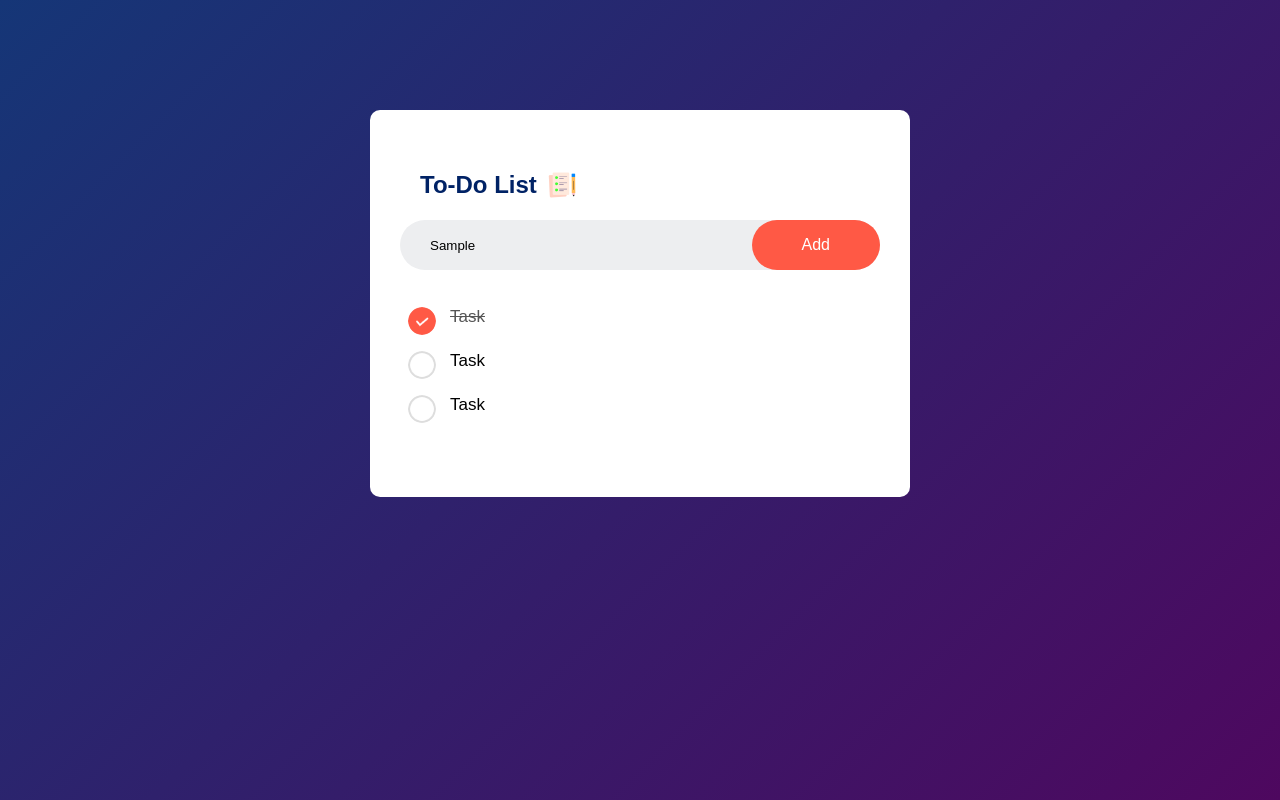
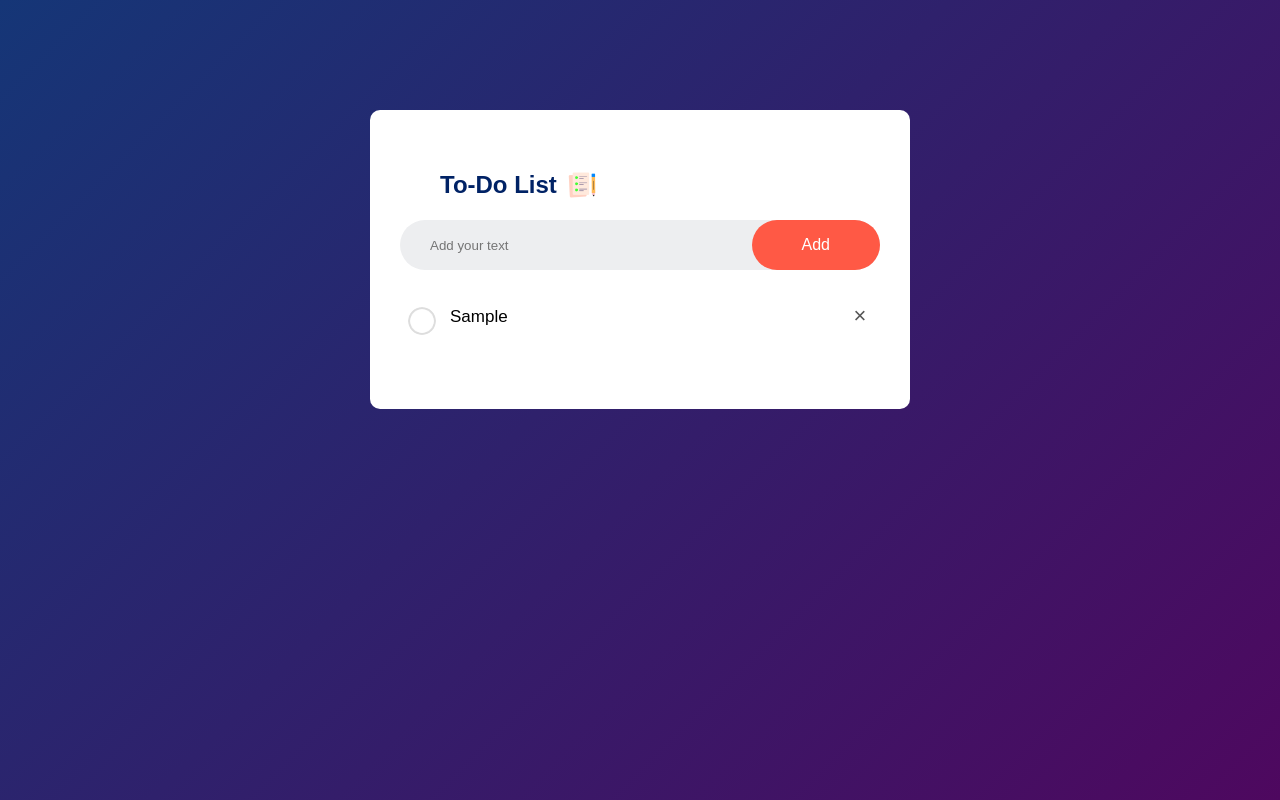
Before and after one commit to yordiyes/To-Do-List-App, a plain HTML site: page index.html in a window 1280 px wide. Both pictures are taken after typing "Sample" into the empty fields and a click on the button "Add". Drawn offline with Linux system fonts and the light colour scheme.

Commit message:
finalize the project

```diff
--- a/index.html
+++ b/index.html
@@ -12,15 +12,16 @@
         <div class="to-do">
             <h2>To-Do List <img src="images/icon.png" alt=""></h2>
             <div class="row">
-                <input type="text" id="to-do" placeholder="Add your text">
-                <button>Add</button>
+                <input type="text" id="input" placeholder="Add your text">
+                <button onclick="addTask()">Add</button>
             </div>
-            <ul class="list-container">
-                <li class="checked">Task</li>
+            <ul id="list-container">
+                <!-- <li class="checked">Task</li>
                 <li>Task</li>
-                <li>Task</li>
+                <li>Task</li> -->
             </ul>
         </div>
     </div>
+    <script src="script.js"></script>
 </body>
 </html>
--- /dev/null
+++ b/script.js
@@ -0,0 +1,35 @@
+const inputBox = document.getElementById("input")
+const listContainer = document.getElementById("list-container")
+function addTask(){
+    if(inputBox.value === ''){
+        alert("You must write something!")
+    }else{
+        let li = document.createElement("li");
+        li.innerHTML = inputBox.value;
+        listContainer.appendChild(li);
+
+        let span = document.createElement("span");
+        span.innerHTML = "\u00d7"
+        li.appendChild(span);
+    }
+    inputBox.value = '';
+    saveData();
+}
+
+listContainer.addEventListener("click", function(e){
+    if(e.target.tagName ==="LI"){
+        e.target.classList.toggle("checked")
+        saveData();
+    }else if(e.target.tagName === "SPAN"){
+        e.target.parentElement.remove();
+        saveData();
+    }
+}, false)
+
+function saveData(){
+    localStorage.setItem("data", listContainer.innerHTML);
+}
+function showTask(){
+    listContainer.innerHTML = localStorage.getItem("data");
+}
+showTask();
--- a/style.css
+++ b/style.css
@@ -22,7 +22,7 @@
     color: #002265;
     display: flex;
     align-items: center;
-    margin: 20px;
+    margin: 20px 40px;
 }
 .to-do h2 img{
     width: 30px;
@@ -82,3 +82,18 @@ ul li.checked{
 ul li.checked::before{
     background-image: url(images/checked.png);
 }
+ul li span{
+    position: absolute;
+    right: 0;
+    top: 1px;
+    width: 40px;
+    height: 40px;
+    font-size: 22px;
+    color: #555;
+    line-height: 40px;
+    text-align: center;
+    border-radius: 50%;
+}
+ul li span:hover{
+    background: #edeef0 ;
+}
```
